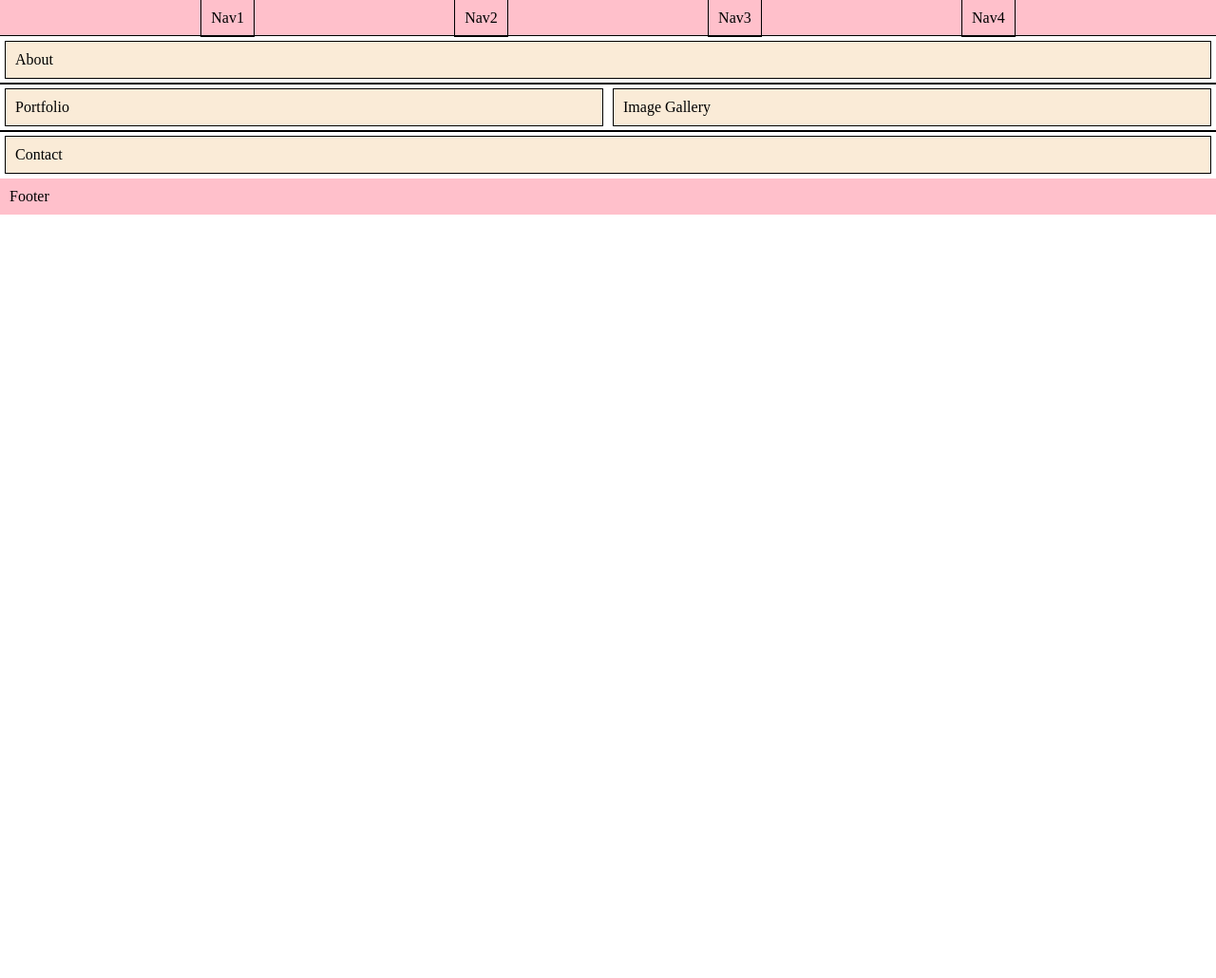
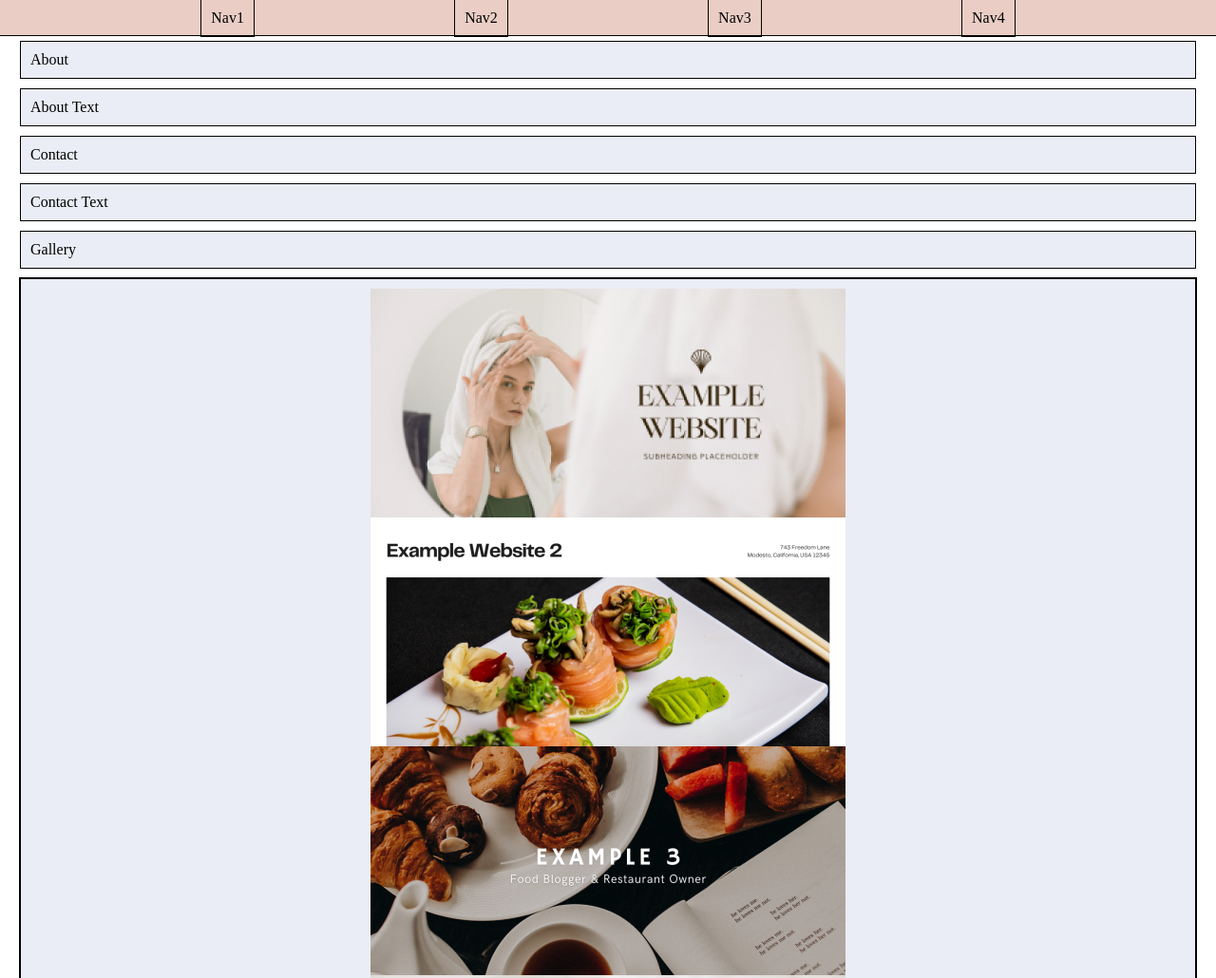
Before and after one commit to SAntonellis/MyPortfolioGit, a plain HTML site: page index.html in a window 1280 px wide. Shown: the top 1030 px of the page at 95% size. Before the commit the page ends 800 px from the top, so only its background shows below. Drawn offline with Linux system fonts and the light colour scheme.

Commit message:
updated root element, changed layout and added images

```diff
--- a/css/style.css
+++ b/css/style.css
@@ -6,8 +6,11 @@ body {
 }
 
 :root {
-  --color1: pink;
-  --color2: antiquewhite;
+  --color1: #eacec5;
+  --color2: #eaedf5;
+  --color3: #5e6670;
+  --white: #fdfbfb;
+
 }
 
 body {
@@ -24,19 +27,19 @@ header ul {
 }
 
 li {
-  list-style-type: none; /* this removes the bullet points for li */
+  list-style-type: none;
   padding: 10px;
   outline: 1px solid black;
 }
-
 
 ul {
   margin: 0;
 }
 
 main {
+  flex: 0 auto;
   display: flex;
-  flex-direction: row;
+  flex-direction: column;
   align-items: center;
   justify-content: center;
   outline: 1px solid black;
@@ -44,45 +47,37 @@ main {
 
 .box1 {
   background-color: var(--color2);
-  width: 100%;
+  width: 95%;
   border: 1px black solid;
   margin: 5px;
   padding: 10px;
 }
 
-.content {
-  flex: 0 auto;
-  display: flex;
-  flex-direction: row;
-  align-items: center;
-  justify-content: center;
-  outline: 1px solid black;
-}
-
 .box2 {
   background-color: var(--color2);
-  width: 100%;
+  width: 95%;
   border: 1px black solid;
   margin: 5px;
   padding: 10px;
 }
 
-.contact {
+
+
+.box3 {
   flex: 0 auto;
   display: flex;
-  flex-direction: row;
+  flex-direction: column;
   align-items: center;
   justify-content: center;
   outline: 1px solid black;
-}
-
-.box3 {
   background-color: var(--color2);
-  width: 100%;
+  width: 95%;
   border: 1px black solid;
   margin: 5px;
   padding: 10px;
 }
+
+
 
 footer {
   background-color: var(--color1);
@@ -119,6 +114,19 @@ footer {
     align-items: center;
     justify-content: center;
     outline: 1px solid black;
+    margin: 0;
+    padding: 0;
+  }
+
+  .content2 {
+    flex: 0 auto;
+    display: flex;
+    flex-direction: column;
+    align-items: center;
+    justify-content: center;
+    outline: 1px solid black;
+    margin: 0;
+    padding: 0;
   }
 
   .contact {
--- a/index.html
+++ b/index.html
@@ -19,16 +19,19 @@
 
   <main>
     <div class="box1">About</div>
+    <div class="box2">About Text</div>
+    <div class="box1">Contact</div>
+    <div class="box2">Contact Text</div>
+    <div class="box1">Gallery</div>
+    <div class="box3">
+      <img src="/images/EXAMPLE WEBSITE.png" alt="">
+      <img src="/images/EXAMPLE WEBSITE 2.png" alt="">
+      <img src="/images/EXAMPLE WEBSITE 3.png" alt="">
+      <img src="/images/EXAMPLE WEBSITE.png" alt="">
+      <img src="/images/EXAMPLE WEBSITE 2.png" alt="">
+      <img src="/images/EXAMPLE WEBSITE 3.png" alt="">
+    </div>
   </main>
-
-  <section class="content">
-    <div class="box2">Portfolio</div>
-    <div class="box2">Image Gallery</div>
-  </section>
-
-  <section class="contact">
-  <div class="box3">Contact</div>
-  </section>
 
   <footer>Footer</footer>
 
```
